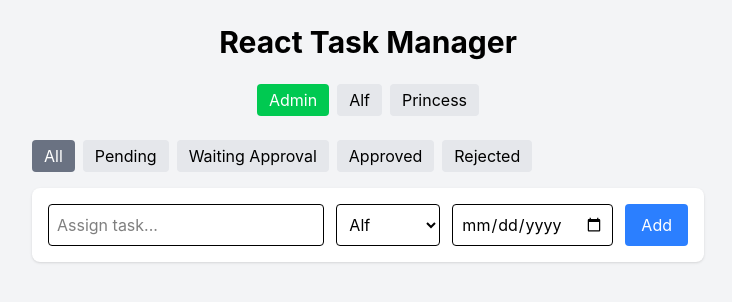
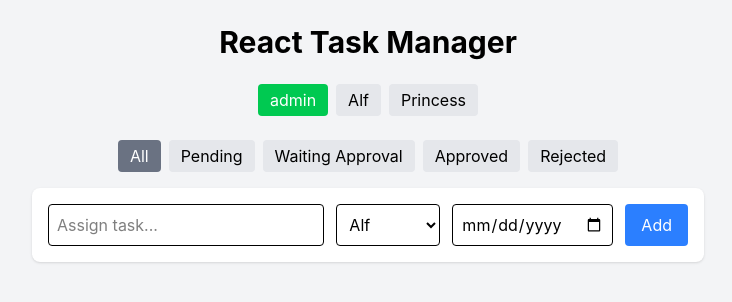
Before and after one commit to alf-lenon/task-app-react, a React (Vite) app in the folder react-task-app/: page / in a window 1280 px wide. Shown: the top 302 px of the page, without its empty margins (272-1004 px from the left). Built offline with nearby package versions, Linux system fonts and the light colour scheme.

Commit message:
Refactor dashboard buttons using users array and map

```diff
--- a/react-task-app/src/App.jsx
+++ b/react-task-app/src/App.jsx
@@ -89,6 +89,9 @@ function App() {
 			if (filter === 'rejected') return task.approvalStatus === 'rejected';
 		});
 
+	// Users
+	const users = ['admin', 'Alf', 'Princess'];
+
 	return (
 		<div className='min-h-screen bg-gray-100 flex justify-center p-6'>
 			<div className='w-full max-w-2xl'>
@@ -96,27 +99,23 @@ function App() {
 					React Task Manager
 				</h1>
 				{/* Dashboard Switch */}
-				<div className='flex gap-2 mb-6 justify-center'>
-					<button
-						className={`bg-gray-200 px-3 py-1 rounded cursor-pointer ${currentUser === 'admin' ? 'bg-green-500 text-white' : 'bg-gray-200'}`}
-						onClick={() => setCurrentUser('admin')}
-					>
-						Admin
-					</button>
-
-					<button
-						className={`bg-gray-200 px-3 py-1 rounded cursor-pointer ${currentUser === 'Alf' ? 'bg-green-500 text-white' : 'bg-gray-200'}`}
-						onClick={() => setCurrentUser('Alf')}
-					>
-						Alf
-					</button>
-
-					<button
-						className={`bg-gray-200 px-3 py-1 rounded cursor-pointer ${currentUser === 'Princess' ? 'bg-green-500 text-white' : 'bg-gray-200'}`}
-						onClick={() => setCurrentUser('Princess')}
-					>
-						Princess
-					</button>
+				<div className='flex gap-2 mb-6 justify-center flex-wrap'>
+					{users.map(
+						// used .map for cleaner code
+						(user) => (
+							<button
+								key={user}
+								onClick={() => setCurrentUser(user)}
+								className={`px-3 py-1 rounded cursor-pointer ${
+									currentUser === user
+										? 'bg-green-500 text-white'
+										: 'bg-gray-200'
+								}`}
+							>
+								{user}
+							</button>
+						),
+					)}
 				</div>
 
 				<TaskFilters filter={filter} setFilter={setFilter} />
--- a/react-task-app/src/components/TaskFilters.jsx
+++ b/react-task-app/src/components/TaskFilters.jsx
@@ -1,6 +1,6 @@
 function TaskFilters({ filter, setFilter }) {
 	return (
-		<div className='flex gap-2 mb-4 flex-wrap'>
+		<div className='flex gap-2 mb-4 flex-wrap justify-center'>
 			<button
 				onClick={() => setFilter('all')}
 				className={`px-3 py-1 rounded cursor-pointer ${
```
